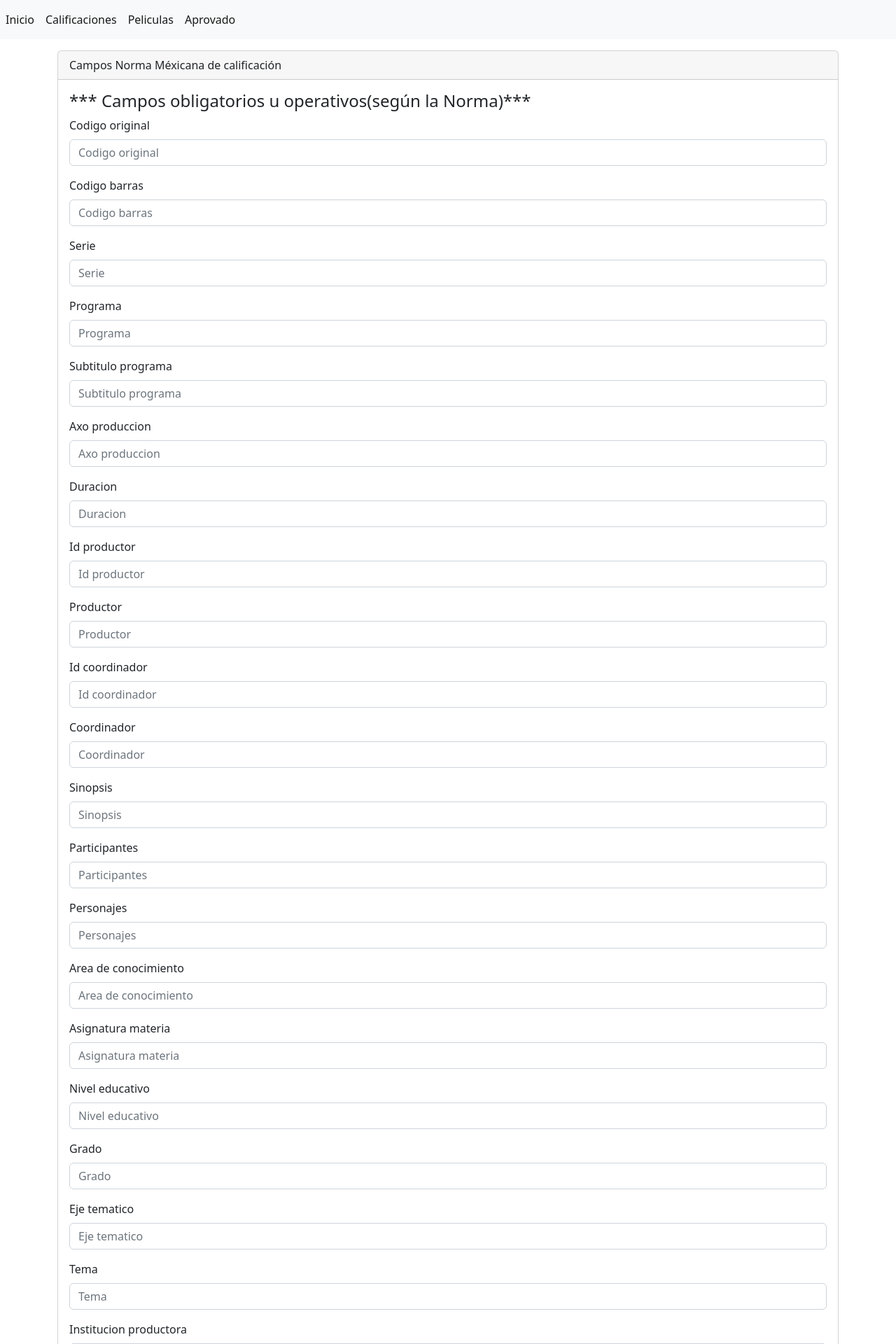
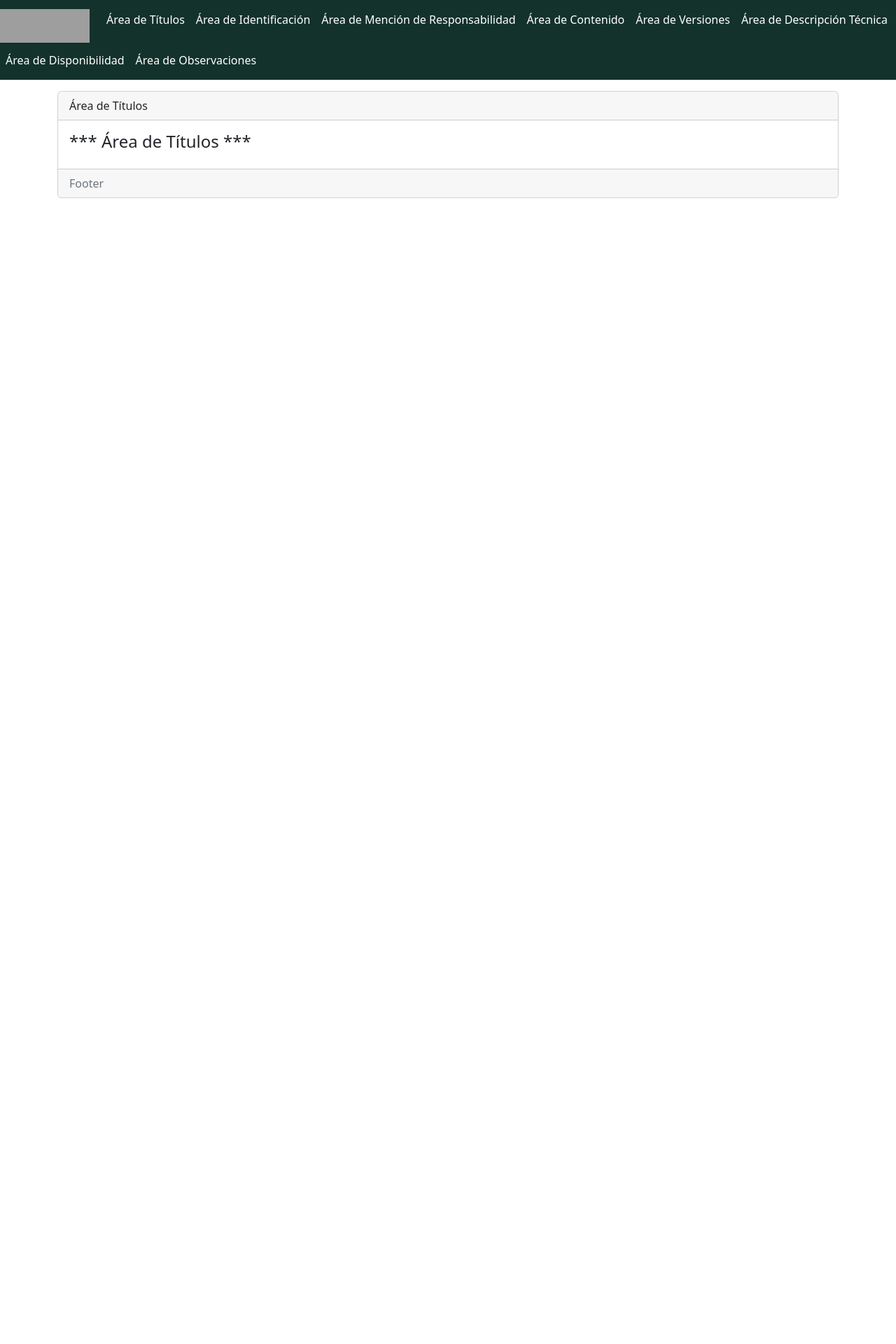
Before and after one commit to roberto-mx/videoteca, a Django app: page /prestamos/crearRegistros in a window 1280 px wide. Shown: the top 1920 px of the page at 70% size. After the commit the page ends 283 px from the top, so only its background shows below. Run offline with Django 3.2, Linux system fonts and the light colour scheme; some libraries are stand-ins or nearby versions; grey boxes are pictures that could not be loaded.

Commit message:
Pestañas de formularios y estilos front

```diff
--- a/inventario/forms.py
+++ b/inventario/forms.py
@@ -60,7 +60,19 @@ class MaestrosCintasForm(forms.ModelForm):
 class Calificacion(forms.ModelForm):
     class Meta:
         model = RegistroCalificacion
-        fields = '__all__'
+        fields = ['serie','subtitulo_programa']
+        # fields = '__all__'
+
+
+class Identificacion(forms.ModelForm):
+    class Meta:
+        model = RegistroCalificacion
+        fields = ['institucion_productora','codigo_original','codigo_orig1','codigo_submaster1','derecho_patrimonial']
+
+class Mencion(forms.ModelForm):
+    class Meta:
+        model = RegistroCalificacion
+        fields = ['institucion_productora','participantes']
 
 class DetalleProgramasForm(forms.ModelForm):
     class Meta:
--- a/inventario/templates/calificacion/formulario.html
+++ /dev/null
@@ -1,20 +0,0 @@
-<form enctype="multipart/form-data" method="post">
-  {% csrf_token %}
-
-  {% for campo in formulario %}
-    <div class="mb-3">
-      <label for="" class="form-label">{{campo.label}}</label>
-
-      <input
-      type="{{ campo.field.widget.input_type }}"
-      class="form-control"
-      name="{{ campo.name}}"
-      id=""
-      aria-describedby="helpId"
-      placeholder="{{campo.label}}">
-     </div>
-  {% endfor %}
-   <input name="" id "" class="btn btn-success" type="submit" value="Enviar información">
-   <a name="" id="" class="btn btn-primary" href="#" role="button">Cancelar</a>
-
-</form>
--- /dev/null
+++ b/inventario/templates/prestañasForm/areaTitulos.html
@@ -0,0 +1,22 @@
+{% extends 'templateBase.html' %}
+
+{% block titulo %} Calificación {% endblock %}
+
+{% block Contenido %}
+
+    <div class="card mt-3">
+        <div class="card-header" >
+            Área de Títulos
+        </div>
+        <div class="card-body">
+            <h4 class="card-title">*** Área de Títulos ***</h4>
+
+            {% include 'calificacionForm/formulario.html' %}
+
+        </div>
+        <div class="card-footer text-muted">
+            Footer
+        </div>
+    </div>
+
+{% endblock %}
--- a/inventario/templates/templateBase.html
+++ b/inventario/templates/templateBase.html
@@ -8,22 +8,64 @@
   <!-- Required meta tags -->
   <meta charset="utf-8">
   <meta name="viewport" content="width=device-width, initial-scale=1, shrink-to-fit=no">
-
   <!-- Bootstrap CSS v5.2.1 -->
+  <link href="{% static 'css/navar.css' %}" rel="stylesheet">
   <link href="https://cdn.jsdelivr.net/npm/bootstrap@5.2.1/dist/css/bootstrap.min.css" rel="stylesheet"
     integrity="sha384-iYQeCzEYFbKjA/T2uDLTpkwGzCiq6soy8tYaI1GyVh/UjpbCx/TYkiZhlZB6+fzT" crossorigin="anonymous">
 
 </head>
 
 <body>
-  <nav class="navbar navbar-expand navbar-light bg-light">
-      <div class="nav navbar-nav">
-          <a class="nav-item nav-link active" href="#"> Inicio </a>
-          <a class="nav-item nav-link active" href="#"> Calificaciones </a>
-          <a class="nav-item nav-link active" href="#"> Peliculas </a>
-          <a class="nav-item nav-link active" href="#"> Aprovado </a>
-       </div>
+  <nav class="navbar navbar-expand" style="background-color:#13322B;">
+    <div class="nav navbar-nav">
+
+      {% comment %} <a class="navbar-brand" href="https://www.gob.mx/"><img src="https://framework-gb.cdn.gob.mx/landing/img/logoheader.svg" width="128" height="48" alt="PÃƒÂ¡gina de inicio, Gobierno de MÃƒÂ©xico"></a> {% endcomment %}
+
+      <div class="d-flex align-items-end">
+        <a class="navbar-brand" href="https://www.gob.mx/"><img src="https://framework-gb.cdn.gob.mx/landing/img/logoheader.svg" width="128" height="48" alt="PÃƒÂ¡gina de inicio, Gobierno de MÃƒÂ©xico"></a>
+      </div>
+
+      <li class="nav-item">
+        <a class="nav-item nav-link active" href="{% url 'crearRegistros' %}" style="color: #ffffff;"> Área de Títulos </a>
+      </li>
+
+      <li class="nav-item">
+        <a class="nav-item nav-link active" href="{% url 'crearIdentificacion' %}" style="color: #ffffff;"> Área de Identificación </a>
+      </li>
+
+      <li class="nav-item">
+        <a class="nav-item nav-link active" href=" {% url 'crearMencion' %} " style="color: #ffffff;"> Área de Mención de Responsabilidad </a>
+      </li>
+
+      <li class="nav-item">
+        <a class="nav-item nav-link active" href="#" style="color: #ffffff;"> Área de Contenido </a>
+      </li>
+
+      <li class="nav-item">
+        <a class="nav-item nav-link active" href="#" style="color: #ffffff;"> Área de Versiones </a>
+      </li>
+
+      <li class="nav-item">
+        <a class="nav-item nav-link active" href="#" style="color: #ffffff;"> Área de Descripción Técnica </a>
+      </li>
+
+      <li class="nav-item">
+        <a class="nav-item nav-link active" href="#" style="color: #ffffff;"> Área de Disponibilidad </a>
+      </li>
+
+      <li class="nav-item">
+        <a class="nav-item nav-link active" href="#" style="color: #ffffff;"> Área de Observaciones </a>
+      </li>
+    </div>
   </nav>
+
+  <style>
+    .navbar-nav .nav-item .nav-link:hover {
+      background-color: #9D2449; /* Cambia el color de fondo al pasar el mouse */
+      color: #AF52D8;
+    }
+  </style>
+
 
   <div class="container">
     <div class="row">
--- a/inventario/views/__init__.py
+++ b/inventario/views/__init__.py
@@ -26,8 +26,10 @@ from .maestrocintas import (
 
 )
 
-from .formsCalif import (
-    crearRegistros
+from .viewCalificacion import (
+    crearRegistros,
+    crearIdentificacion,
+    crearMencion
 )
 
 
--- /dev/null
+++ b/inventario/views/viewCalificacion.py
@@ -0,0 +1,16 @@
+
+# from django.views.decorators.csrf import csrf_exempt
+from django.shortcuts import render
+from ..forms import Calificacion, Identificacion, Mencion
+
+def crearRegistros(request):
+    formulario = Calificacion(request.POST or None)
+    return render(request, 'prestañasForm/areaTitulos.html',{'formulario': formulario})
+
+def crearIdentificacion(request):
+    formulario = Identificacion(request.POST or None)
+    return render(request, 'prestañasForm/areaIdentificación.html',{'formulario': formulario})
+
+def crearMencion(request):
+    formulario = Mencion(request.POST or None)
+    return render(request, 'prestañasForm/areaMencion.html',{'formulario': formulario})
--- a/videoteca/urls.py
+++ b/videoteca/urls.py
@@ -33,7 +33,9 @@ from inventario.views import (
     RegisterOutVideoteca,
     EndInVideoteca,
     GetFilePdf,
-    crearRegistros
+    crearRegistros,
+    crearIdentificacion,
+    crearMencion
 )
 from django.contrib.auth import(
     views
@@ -54,7 +56,10 @@ urlpatterns = [
     path('prestamos/generate_pdf', generar_pdf, name='generar_pdf'),
     path('prestamos/generate_pdf_modal', generar_pdf_modal, name='generar_pdf_modal'),
     path('prestamos/person_people', obtenerPeoplePerson, name='obtenerPeoplePerson'),
+
     path('prestamos/crearRegistros', crearRegistros, name='crearRegistros'),
+    path('prestamos/crearIdentificacion', crearIdentificacion, name='crearIdentificacion'),
+    path('prestamos/crearMencion', crearMencion, name='crearMencion'),
     # Aquí ira el tercer pdf
     path('prestamos/generate_pdf_register', generate_pdf_resgister_folio, name='generate_pdf_resgister_folio'),
     path('search_folio/<int:pk>', GetFolioPrestamo, name='search_folio_prestamo'),
```
Also changed, not shown: inventario/static/css/navar.css (added, +70 -0 lines), inventario/templates/prestañasForm/areaIdentificación.html (added, +22 -0 lines), inventario/templates/prestañasForm/areaMencion.html (added, +22 -0 lines), inventario/static/css/base.css (line endings or trailing spaces).
